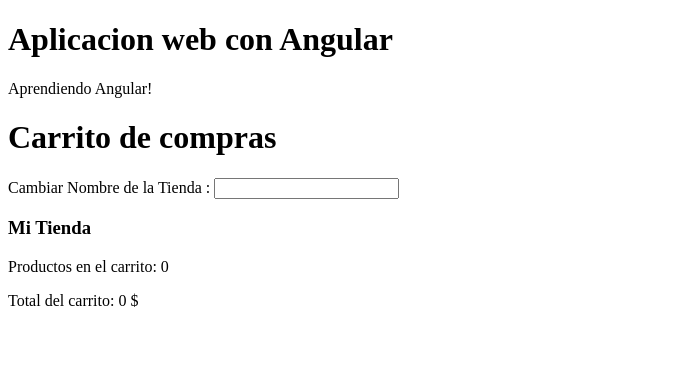
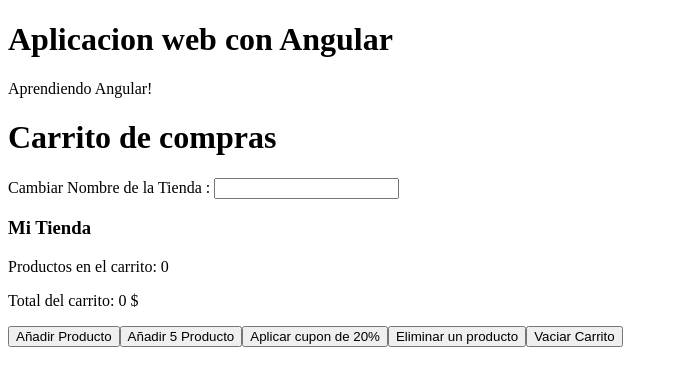
Before and after one commit to Ignacio-Molina-0804/UDemyWebCourse, an Angular app in the folder Angular/: page / in a window 1280 px wide. Shown: the top 386 px of the page, without its empty margins (0-678 px from the left). Built offline with nearby package versions, Linux system fonts and the light colour scheme.

Commit message:
Mas Signals y Effects

```diff
--- a/Angular/src/app/components/carrito-signals/carrito-signals.html
+++ b/Angular/src/app/components/carrito-signals/carrito-signals.html
@@ -2,18 +2,18 @@
 
 <div>
 
-    <p>Cambiar Nombre de la Tienda : <input type="text" (input)="nombreTienda.set($any($event.target).value)"/></p>
+    <p>Cambiar Nombre de la Tienda : <input type="text" (input)="nombreTienda.set($any($event.target).value)" /></p>
 
 
     <h3>{{nombreTienda()}}</h3>
     <p>Productos en el carrito: {{cantidadProductos()}}</p>
     <p>Total del carrito: {{totalCarrito()}} $</p>
 
-        <!-- <button (click)="addProducto()">Añadir Producto</button>
+    <button (click)="addProducto()">Añadir Producto</button>
     <button (click)="addCincoProducto()">Añadir 5 Producto</button>
     <button (click)="descuento()">Aplicar cupon de 20%</button>
     <button (click)="deleteProducto()">Eliminar un producto</button>
-        <button (click)="vaciarCarrito()">Vaciar Carrito</button> -->
+    <button (click)="vaciarCarrito()">Vaciar Carrito</button>
 
 </div>
 
--- a/Angular/src/app/components/carrito-signals/carrito-signals.ts
+++ b/Angular/src/app/components/carrito-signals/carrito-signals.ts
@@ -25,6 +25,12 @@
 
     })
 
+    effect(() => {
+
+      console.log("El nombre de la tienda ahora ha cambiado: ", this.nombreTienda())
+
+    })
+
   }
 
 
@@ -48,34 +54,34 @@
   }
 
   addCincoProducto() {
-    this.cantidadProductos += 5;
-    this.totalCarrito += this.precioBase * 5;
+    this.cantidadProductos.update(cantidad => cantidad + 5);
+    this.totalCarrito.update(total => total + (this.precioBase * 5));
 
-    console.log(`Cinco nuevos producto añadidos, Precio total actual ${this.totalCarrito}`);
+    console.log(`Cinco nuevos producto añadidos, Precio total actual ${this.totalCarrito()}`);
   }
 
   deleteProducto() {
-    if (this.cantidadProductos >= 1) {
-      this.cantidadProductos -= 1;
-      this.totalCarrito -= this.precioBase;
+    if (this.cantidadProductos() >= 1) {
+      this.cantidadProductos.update(cantidad => cantidad - 1);
+      this.totalCarrito.update(total => total - this.precioBase);
 
-      console.log(`1 Producto Eliminado, Precio total actual ${this.totalCarrito}`);
+      console.log(`1 Producto Eliminado, Precio total actual ${this.totalCarrito()}`);
     }
   }
 
   vaciarCarrito() {
-    this.cantidadProductos = 0;
-    this.totalCarrito = 0;
-    console.log(`Carrito Vaciado, Precio total actual ${this.totalCarrito}`);
+    this.cantidadProductos.set(0)
+    this.totalCarrito.set(0)
+    console.log(`Carrito Vaciado, Precio total actual ${this.totalCarrito()}`);
   }
 
   descuento() {
-    if (this.totalCarrito > 0 && this.contadorLimiteCupon <= 0) {
+    if (this.totalCarrito() > 0 && this.contadorLimiteCupon <= 0) {
       this.contadorLimiteCupon = 1;
-      this.totalCarrito *= 0.8;
-      this.totalCarrito = parseFloat(this.totalCarrito.toFixed(2));
+      this.totalCarrito.update(total => total * 0.8)
+      this.totalCarrito.set(parseFloat(this.totalCarrito().toFixed(2)))
 
-      console.log(`Descuento Aplicado, Precio total actual ${this.totalCarrito}`);
+      console.log(`Descuento Aplicado, Precio total actual ${this.totalCarrito()}`);
     }
   }
 
```
Lines whose indentation alone changed are shown as unchanged.
